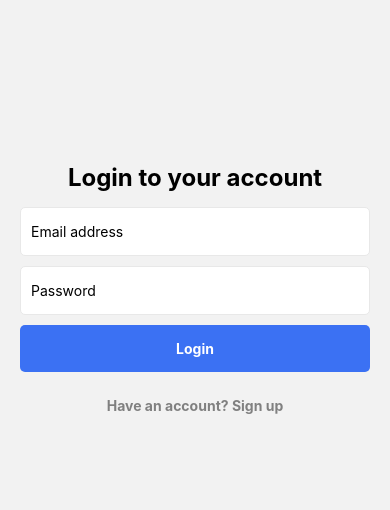
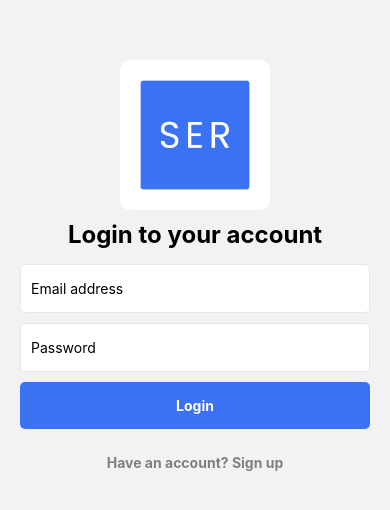
Before and after one commit to EmekaAgara/emodnet-app, a React Native app: screen /Login in a window 390 px wide. Shown: the part 120-630 px from the top of the page. Built offline with nearby package versions, Linux system fonts and the light colour scheme; grey boxes are pictures that could not be loaded.

Commit message:
login and signup done

```diff
--- a/app.json
+++ b/app.json
@@ -4,7 +4,7 @@
     "slug": "emodnet-app",
     "version": "1.0.0",
     "orientation": "portrait",
-    "icon": "./assets/icon.png",
+    "icon": "./assets/SER.png",
     "userInterfaceStyle": "light",
     "splash": {
       "image": "./assets/SER.gif",
--- a/screens/Login.js
+++ b/screens/Login.js
@@ -25,19 +25,13 @@ const Login = () => {
     <SafeAreaView>
       <View style={styles.root}>
         <Image
-          source={require('../assets/Square.png')}
-          style={[styles.logo, {height:height * 0.3}]}
-
-
+          source={require('../assets/SER.png')}
+          style={[styles.logo, {height:height * 0.2}]}
         />
         <Text style={styles.title}>Login to your account</Text>
-        {/* <CustomInput name="name" placeholder="Fullname" rules={{required:'Enter your Fullname',}}/> */}
-        {/* <CustomInput name="username" placeholder="Username" rules={{required:'Enter your username',}}/> */}
         <CustomInput name="email" placeholder="Email address" rules={{required:'Enter your email address'}}/>
         <CustomInput name="password" placeholder="Password" secureTextEntry rules={{required:'Enter your password',}} />
-        {/* <CustomInput name="password-repeat" placeholder="Confirm Password" secureTextEntry rules={{validate: value => value === pwd || 'Passwords do not match',}} /> */}
         <CustomButton text="Login" onPress={onLoginPressed}/>
-        {/* <Text style={styles.text}>By creating an account, you confirm that you have accepted our{' '}<Text style={styles.link} onPress={onTermsOfUsePressed}>Terms of use</Text> and <Text style={styles.link} onPress={onPrivacyPolicyPressed}>Privacy Policy</Text></Text> */}
         <CustomButton text="Have an account? Sign up" onPress={onSignupPressed} type="tertiary"/>
       </View>
     </SafeAreaView>
@@ -50,6 +44,16 @@ const styles = StyleSheet.create({
   root: {
     alignItems:'center',
     padding:20,
+    paddingTop:180,
+  },
+
+  logo:{
+    width:'70%',
+    maxWidth:150,
+    maxHeight:150,
+    borderRadius:10,
+    resizeMode:'cover',
+    alignSelf:'left',
   },
 
   title:{
@@ -57,6 +61,7 @@ const styles = StyleSheet.create({
     fontWeight:'bold',
     color:'black',
     margin:10,
+    alignSelf:'left',
   },
 
   text:{
--- a/screens/Signup.js
+++ b/screens/Signup.js
@@ -33,10 +33,8 @@ const Signup = () => {
     <SafeAreaView>
       <View style={styles.root}>
         <Image
-          source={require('../assets/Square.png')}
-          style={[styles.logo, {height:height * 0.3}]}
-
-
+          source={require('../assets/SER.png')}
+          style={[styles.logo, {height:height * 0.2}]}
         />
         <Text style={styles.title}>Create an account</Text>
         <CustomInput name="name" placeholder="Fullname" rules={{required:'Enter your Fullname',}}/>
@@ -65,6 +63,16 @@ const styles = StyleSheet.create({
     fontWeight:'bold',
     color:'black',
     margin:10,
+    alignSelf:'left',
+  },
+
+  logo:{
+    width:'70%',
+    maxWidth:150,
+    maxHeight:150,
+    borderRadius:10,
+    resizeMode:'cover',
+    alignSelf:'left',
   },
 
   text:{
```
